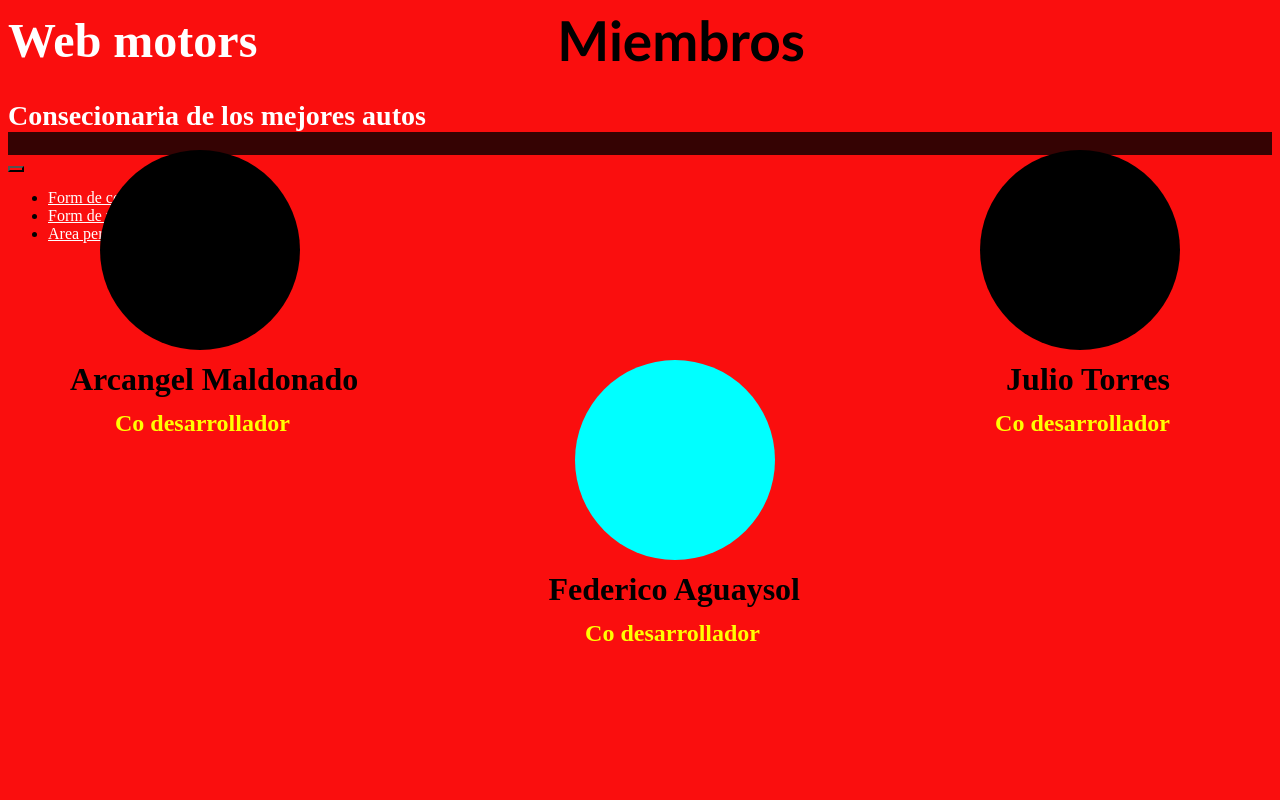
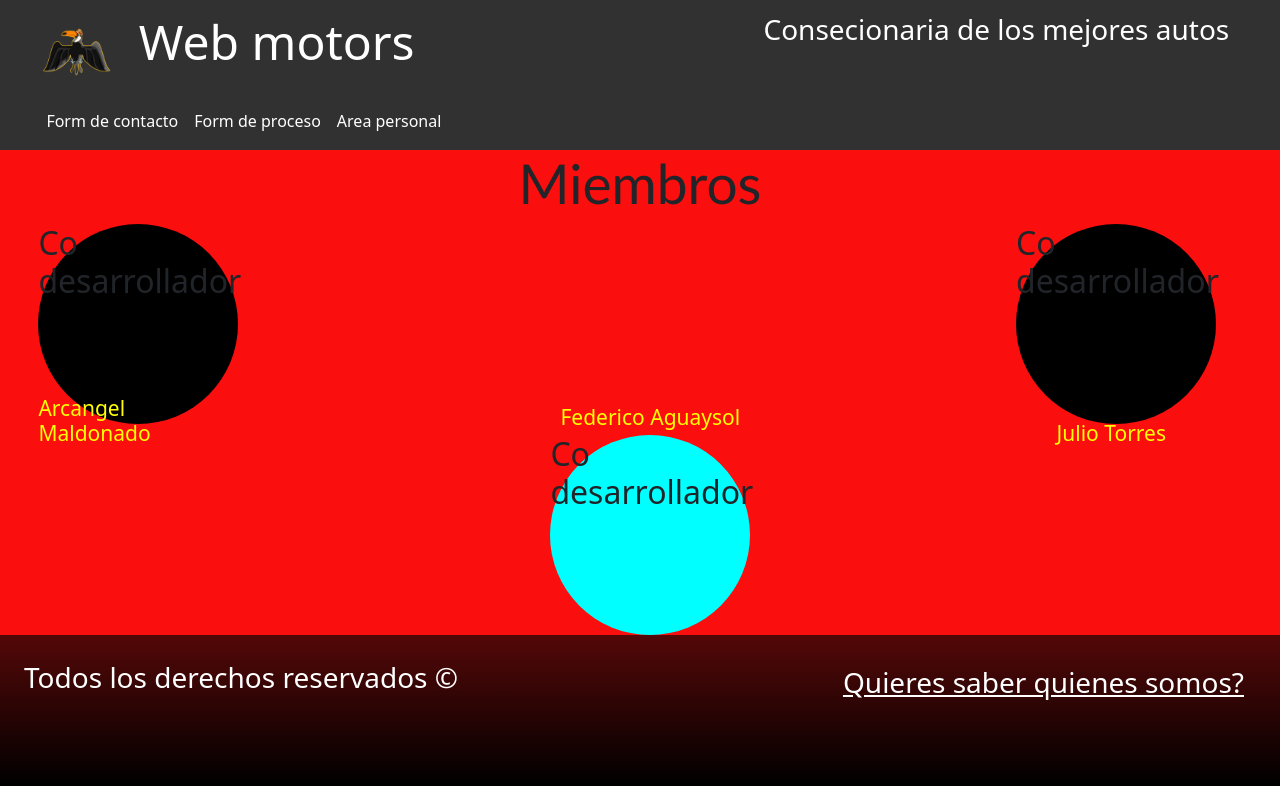
Before and after one commit to NazyNer/Trabajo-Final-Programar-4.0, a website: page presentacionPersonal.html in a window 1280 px wide. Drawn offline with nearby package versions, Linux system fonts and the light colour scheme.

Commit message:
Pequeños Arreglos

```diff
--- a/css/stylespresentacionPersonal.css
+++ b/css/stylespresentacionPersonal.css
@@ -1,97 +1,58 @@
-* {
-background-color: rgb(250, 14, 14);
+body {
+    background-color: rgb(250, 14, 14);
 }
 
-.Miembros{
-   position: fixed;
-   top: -30px;
-   right: 475px;
-   font-size: 55px;
-   font-family:'Trebuchet MS', 'Lucida Sans Unicode', 'Lucida Grande', 'Lucida Sans', Arial, sans-serif;
-}
-
-.logo{
-   position: fixed;
-   top: -150px;
-   width: 700px;
-   height: 800px;
-   right: 265px;
-   background-color: transparent;
+.Miembros {
+    font-size: 55px;
+    font-family: 'Trebuchet MS', 'Lucida Sans Unicode', 'Lucida Grande', 'Lucida Sans', Arial, sans-serif;
 }
 
 
-.foto1{
+
+.foto1 {
     height: 200px;
     width: 200px;
-    top: 150px;
-    position: fixed;
-    left: 100px;
     background-color: black;
     border-radius: 50%;
     border: 4px;
 }
 
-.Arcangel{
-    position: fixed;
-    top: 340px;
-    left: 70px;
-}
+.Arcangel {}
 
-.Arcangeld{
-    position: fixed;
-    top: 390px;
-    left: 115px;
+.Arcangeld {
     color: yellow;
 }
 
 
 
-.foto2{
+.foto2 {
     height: 200px;
     width: 200px;
-    top: 150px;
-    position: fixed;
-    right: 100px;
     background-color: black;
     border-radius: 50%;
     border: 4px;
 }
 
-.Julio{
-    position: fixed;
-    top: 340px;
+.Julio {
     right: 110px;
 }
 
-.Juliod{
-    position: fixed;
-    top: 390px;
-    right: 110px;
+.Juliod {
     color: yellow;
 
 }
 
 
-.foto3{
+.foto3 {
     height: 200px;
     width: 200px;
-    top: 360px;
-    right: 505px;
-    position: fixed;
     background-color: aqua;
     border-radius: 50%;
     border: 4px;
 }
 
-.Fede{
-    position: fixed;
-    top: 550px;
-    right: 480px ;
-}
+.Fede {}
 
-.Feded{
-    position: fixed;
-    top: 600px;
-    right: 520px;
+.Feded {
     color: yellow;
 }
--- a/presentacionPersonal.html
+++ b/presentacionPersonal.html
@@ -4,7 +4,7 @@
     <meta charset="UTF-8">
     <meta http-equiv="X-UA-Compatible" content="IE=edge">
     <meta name="viewport" content="width=device-width, initial-scale=1.0">
-    <link rel="stylesheet" href="css/stylespresentacionPersonal.css">
+    <link href="https://cdn.jsdelivr.net/npm/bootstrap@5.3.0-alpha2/dist/css/bootstrap.min.css" rel="stylesheet" integrity="sha384-aFq/bzH65dt+w6FI2ooMVUpc+21e0SRygnTpmBvdBgSdnuTN7QbdgL+OapgHtvPp" crossorigin="anonymous">
     <link rel="stylesheet" href="css/main.css">
     <title>presentacion pesonal</title>
 </head>
@@ -17,7 +17,6 @@
             <div class="col-auto nav-burger"></div>
             <h2 class="sub-titulo col-auto">Consecionaria de los mejores autos</h2>
         </div>
-
         <nav class="navbar navbar-expand-sm navbar-dark">
             <button class="navbar-toggler" type="button" data-bs-toggle="collapse" data-bs-target="#opciones">
                 <span class="navbar-toggler-icon"></span>
@@ -36,9 +35,8 @@
                 </ul>
             </div>
         </nav>
-
     </header>
-
+    <section class="Nosotros">
         <div class="title">
             <h1 class="Miembros">Miembros</h1>
         </div>
@@ -61,9 +59,17 @@
         </div>
 
 
-<div class="logo">
-<img src="img/Grupo T.png" class="logo">
+        <div class="logo-L">
+            <img src="img/tucan-solo.png" class="logo">
         </div>
-
+    </section>
+    <footer class="ft">
+        <div class="row justify-content-between">
+            <h2 class="col-auto titulof mx-4">Todos los derechos reservados ©</h2>
+            <a class="col-auto titulof mx-4">Quieres saber quienes somos?</a>
+        </div>
+    </footer>
+    <script src="https://cdn.jsdelivr.net/npm/bootstrap@5.3.0-alpha3/dist/js/bootstrap.bundle.min.js" integrity="sha384-ENjdO4Dr2bkBIFxQpeoTz1HIcje39Wm4jDKdf19U8gI4ddQ3GYNS7NTKfAdVQSZe" crossorigin="anonymous"></script>
+    <script src="./js/script.js"></script>
 </body>
 </html>
--- a/scss/main.scss
+++ b/scss/main.scss
@@ -2,4 +2,5 @@
 @import "./partials/_header.scss";
 @import "./partials/_main.scss";
 @import "./partials/_media.scss";
-@import "./partials/contact";
+@import "./partials/_contact";
+@import "./partials/_infoNosotros";
--- a/scss/partials/_header.scss
+++ b/scss/partials/_header.scss
@@ -1,4 +1,3 @@
-
 body{
     overflow-x: hidden
 }
@@ -42,7 +41,6 @@ body{
     .hd{
         background-color: $BG-Color;
         height: 150px;
-
     }
 
     .titulo{
@@ -143,7 +141,7 @@ body{
     }
 
     .navbar-nav{
-        background-color: rgba(0, 0, 0, 0.79);
+        background-color: rgba(65, 65, 65, 0.79);
         width: 125px;
     }
 }
--- /dev/null
+++ b/scss/partials/_infoNosotros.scss
@@ -0,0 +1,56 @@
+.Nosotros{
+  height: 60.6vh;
+  position: relative;
+  background-color: rgb(250, 14, 14);
+  .title{
+    text-align: center;
+    .Miembros{
+      font-size: 55px;
+      font-family: 'Trebuchet MS', 'Lucida Sans Unicode', 'Lucida Grande', 'Lucida Sans', Arial, sans-serif;
+    }
+  }
+  .foto1 h1, .foto2 h1, .foto3 h1 {
+    color: yellow;
+    position: absolute;
+    font-size: 21px;
+  }
+  .foto1 {
+    position: absolute;
+    left: 3%;
+    height: 200px;
+    width: 200px;
+    background-color: black;
+    border-radius: 50%;
+    border: 4px;
+    h1{
+      bottom: -15%;
+    }
+  }
+  .foto2 {
+    right: 5%;
+    position: absolute;
+    height: 200px;
+    width: 200px;
+    background-color: black;
+    border-radius: 50%;
+    border: 4px;
+    h1{
+      bottom: -15%;
+      right: 25%;
+    }
+  }
+  .foto3 {
+    left: 43%;
+    bottom: 0;
+    position: absolute;
+    height: 200px;
+    width: 200px;
+    background-color: aqua;
+    border-radius: 50%;
+    border: 4px;
+    h1{
+      top: -15%;
+      left: 5%;
+    }
+  }
+}
--- a/scss/partials/_var.scss
+++ b/scss/partials/_var.scss
@@ -0,0 +1,2 @@
+$BG-Color : rgb(49, 49, 49);
+$HR-Color: white;
```
Also changed, not shown: index.html (+8 -3 lines), css/main.css, img/Grupo T.png (deleted), 1 other file. Lines whose indentation alone changed are shown as unchanged.
